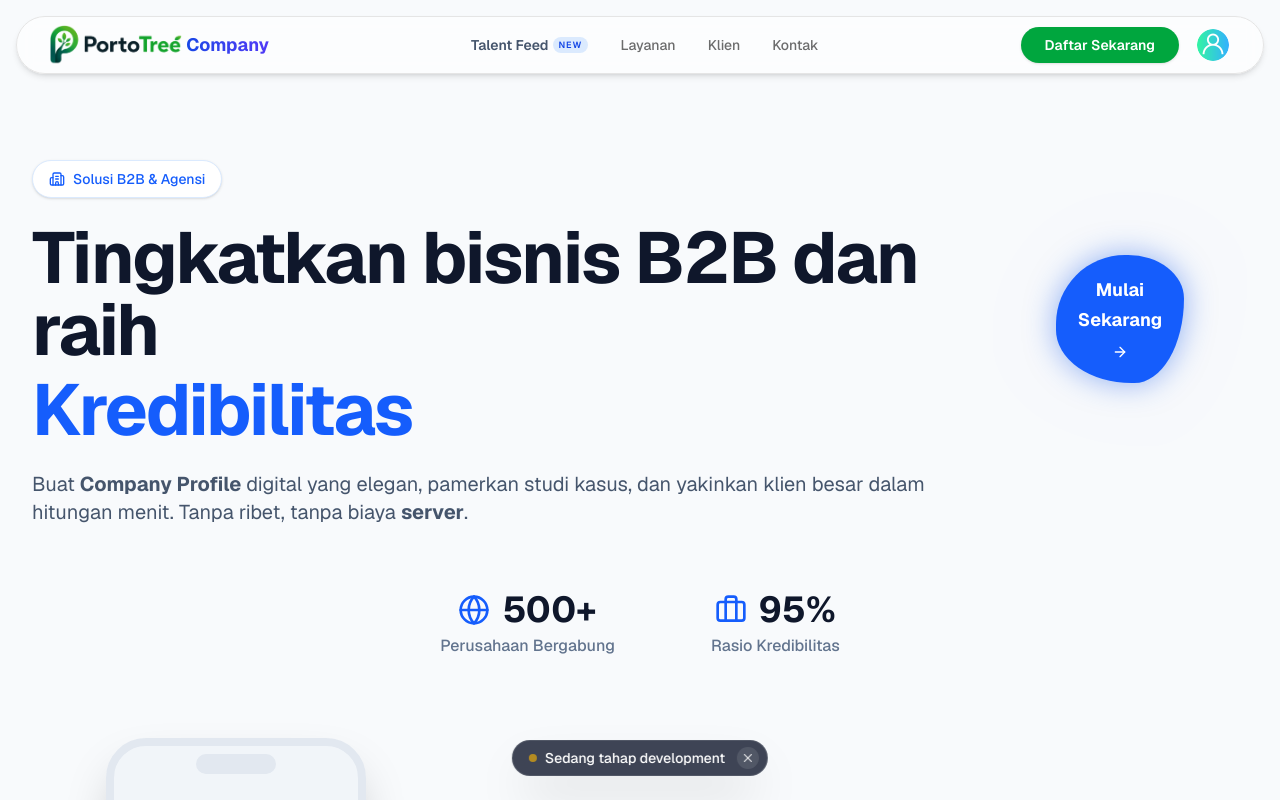
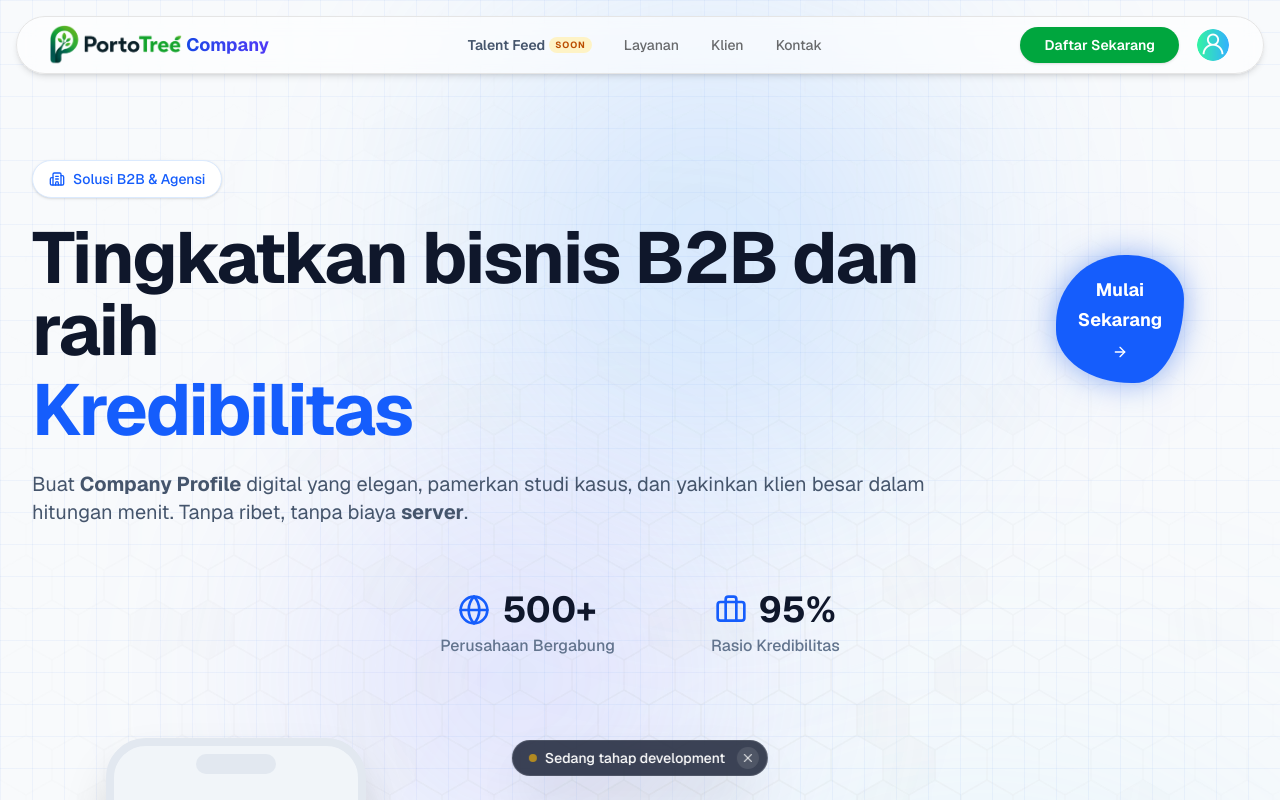
Before and after one commit to stockysee/Portotree.com, a Next.js app: page /portofolio-subdomain/company in a window 1280 px wide. Shown: the top 800 px of the page. Built offline with nearby package versions, Linux system fonts and the light colour scheme.

Commit message:
update 9

```diff
--- a/src/app/portofolio-subdomain/company/page.tsx
+++ b/src/app/portofolio-subdomain/company/page.tsx
@@ -40,9 +40,22 @@ export default function CompanyLandingPage() {
       <main className="flex-1">
         {/* HERO SECTION */}
         <section className="relative w-full min-h-[90vh] md:min-h-screen flex flex-col justify-center pt-32 pb-16 lg:pt-40 lg:pb-20 text-left overflow-hidden bg-slate-50">
-          <div className="absolute inset-0 magicpattern z-[-1] opacity-50"></div>
 
-          <div className="w-full max-w-7xl mx-auto px-6 md:px-8">
+          {/* Enhanced Background for B2B */}
+          <div className="absolute inset-0 z-0 pointer-events-none overflow-hidden">
+            {/* Grid Pattern */}
+            <div className="absolute inset-0 bg-[linear-gradient(to_right,rgba(37,99,235,0.05)_1px,transparent_1px),linear-gradient(to_bottom,rgba(37,99,235,0.05)_1px,transparent_1px)] bg-[size:32px_32px]"></div>
+
+            {/* Glowing Gradient Orbs */}
+            <div className="absolute top-0 right-1/4 w-[500px] h-[500px] bg-blue-400/20 rounded-full blur-[120px] mix-blend-multiply"></div>
+            <div className="absolute top-1/3 left-1/4 w-[400px] h-[400px] bg-indigo-400/20 rounded-full blur-[120px] mix-blend-multiply"></div>
+            <div className="absolute bottom-0 right-0 w-[600px] h-[600px] bg-sky-300/20 rounded-full blur-[150px] mix-blend-multiply"></div>
+
+            {/* Subtle Magic Pattern Overlay if needed */}
+            <div className="absolute inset-0 magicpattern opacity-30 mix-blend-overlay"></div>
+          </div>
+
+          <div className="w-full max-w-7xl mx-auto px-6 md:px-8 relative z-10">
             <motion.div
               initial={{ opacity: 0, y: 20 }}
               animate={{ opacity: 1, y: 0 }}
@@ -278,7 +291,7 @@ export default function CompanyLandingPage() {
               },
               {
                 id: "startup",
-                image: "https://images.unsplash.com/photo-1556761175-5973dc0f32d7?q=80&w=1932&auto=format&fit=crop",
+                image: "/b2b.png",
                 title: "Startup B2B",
                 subtitle: "Jelaskan produk SaaS Anda dengan halaman yang rapi dan terstruktur."
               }
@@ -289,7 +302,7 @@ export default function CompanyLandingPage() {
                   whileInView={{ opacity: 1, y: 0 }}
                   viewport={{ once: true, margin: "-50px" }}
                   transition={{ delay: i * 0.15, duration: 0.6 }}
-                  className="rounded-t-2xl md:rounded-t-[2rem] rounded-b-full overflow-hidden shadow-xl group-hover:shadow-2xl transition-all duration-300 group-hover:-translate-y-3 bg-white flex flex-col border border-slate-100 h-full"
+                  className="rounded-b-2xl md:rounded-b-[2rem] rounded-t-full overflow-hidden shadow-xl group-hover:shadow-2xl transition-all duration-300 group-hover:-translate-y-3 bg-white flex flex-col border border-slate-100 h-full"
                 >
                   <div className="w-full aspect-square relative">
                     <img
--- a/src/components/layout/Navbar.tsx
+++ b/src/components/layout/Navbar.tsx
@@ -100,11 +100,20 @@ export function Navbar() {
             {pathname.includes('/company') ? (
               <nav className="hidden md:flex items-center gap-8 text-sm font-medium">
                 <a href={getMainUrl('/job-feed')} className="transition-colors hover:text-blue-600 text-slate-600 font-semibold py-2 flex items-center gap-1">
-                  Talent Feed <span className="text-[9px] bg-blue-100 text-blue-700 px-1.5 py-0.5 rounded-full uppercase tracking-widest">New</span>
+                  Talent Feed <span className="text-[9px] font-bold bg-amber-100 text-amber-700 px-1.5 py-0.5 rounded-full uppercase tracking-widest">Soon</span>
                 </a>
                 <a href="#layanan" className="transition-colors hover:text-foreground/80 text-foreground/60 py-2">Layanan</a>
                 <a href="#klien" className="transition-colors hover:text-foreground/80 text-foreground/60 py-2">Klien</a>
                 <a href="#kontak" className="transition-colors hover:text-foreground/80 text-foreground/60 py-2">Kontak</a>
+              </nav>
+            ) : pathname.includes('/personal') ? (
+              <nav className="hidden md:flex items-center gap-8 text-sm font-medium">
+                <a href={getMainUrl('/job-feed')} className="transition-colors hover:text-blue-600 text-slate-600 font-semibold py-2 flex items-center gap-1">
+                  Job Feed <span className="text-[9px] font-bold bg-amber-100 text-amber-700 px-1.5 py-0.5 rounded-full uppercase tracking-widest">Soon</span>
+                </a>
+                <a href={getSubdomainUrl('resume')} className="transition-colors hover:text-foreground/80 text-foreground/60 py-2 font-semibold">Buat CV</a>
+                <Link href="https://www.portotree.com/blog" target="_blank" className="transition-colors hover:text-foreground/80 text-foreground/60 py-2">Blog</Link>
+                <Link href="https://www.portotree.com/about" target="_blank" className="transition-colors hover:text-foreground/80 text-foreground/60 py-2">Tentang kami</Link>
               </nav>
             ) : (
               <nav className="hidden md:flex items-center gap-8 text-sm font-medium">
```
Also changed, not shown: public/b2b.png (added). Lines whose indentation alone changed are shown as unchanged.
